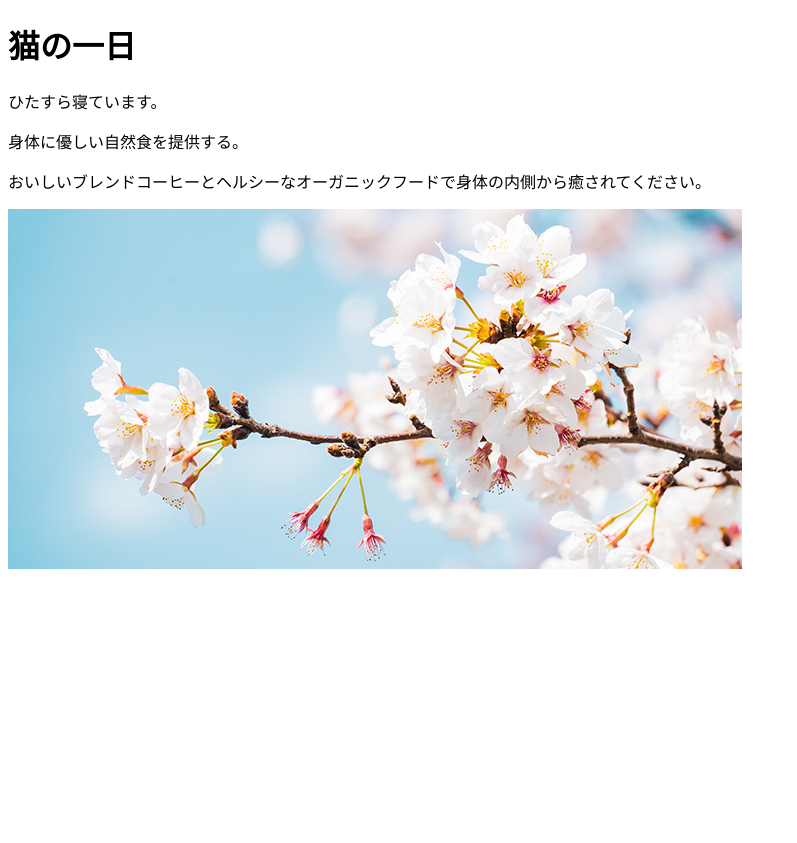
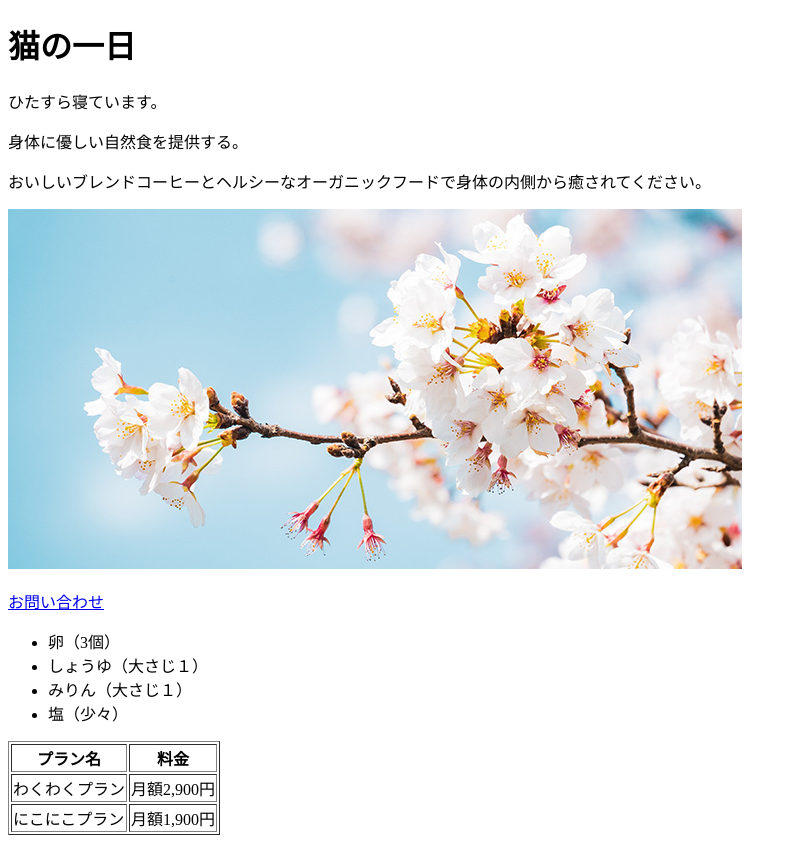
Before and after one commit to WK-ZAKK/introduction, a plain HTML site: page top/index.html in a window 1280 px wide. Shown: the whole page, without its empty margins (0-797 px from the left). Before the commit the page ends 800 px from the top, so only its background shows below. Drawn offline with Linux system fonts and the light colour scheme.

Commit message:
箇条書きとテーブルのテスト

```diff
--- a/top/index.html
+++ b/top/index.html
@@ -11,6 +11,27 @@
         <p>ひたすら寝ています。</p>
         <p>身体に優しい自然食を提供する。</p>
         <p>おいしいブレンドコーヒーとヘルシーなオーガニックフードで身体の内側から癒されてください。</p>
-        <img src="../images/sakura.jpg" alt="美しい桜">
+        <p><a href="https://google.co.jp" target="_blank"><img src="../images/sakura.jpg" alt="美しい桜"></a></p>
+        <p><a href="mailto:kabrag1121@gmail.com">お問い合わせ</a></p>
+        <ul>
+            <li>卵（3個）</li>
+            <li>しょうゆ（大さじ１）</li>
+            <li>みりん（大さじ１）</li>
+            <li>塩（少々）</li>
+        </ul>
+        <table border="1">
+            <tr>
+                <th>プラン名</th>
+                <th>料金</th>
+            </tr>
+            <tr>
+                <td>わくわくプラン</td>
+                <td>月額2,900円</td>
+            </tr>
+            <tr>
+                <td>にこにこプラン</td>
+                <td>月額1,900円</td>
+            </tr>
+        </table>
     </body>
 </html>
```
